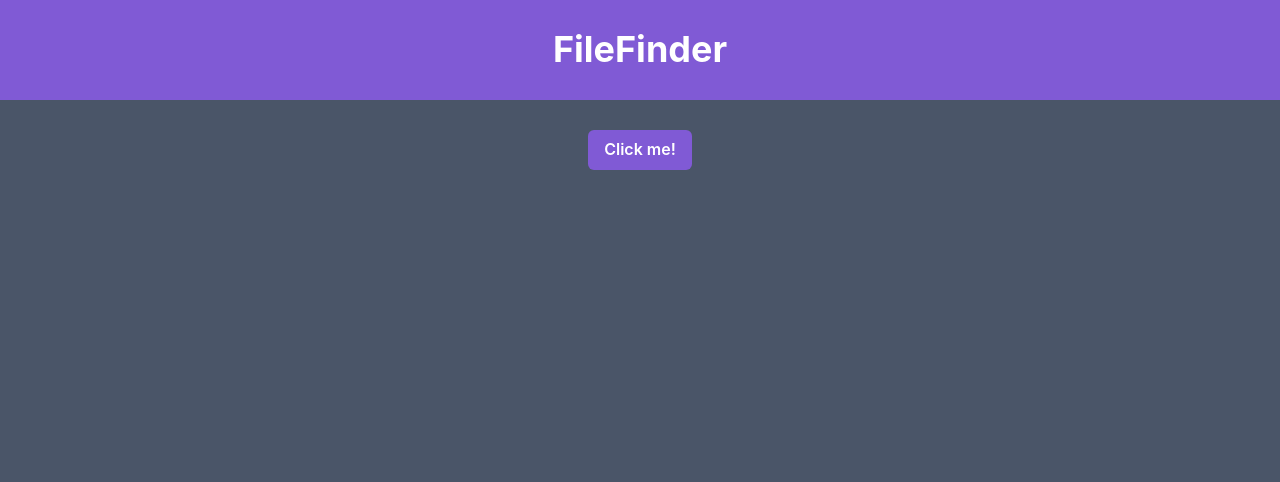
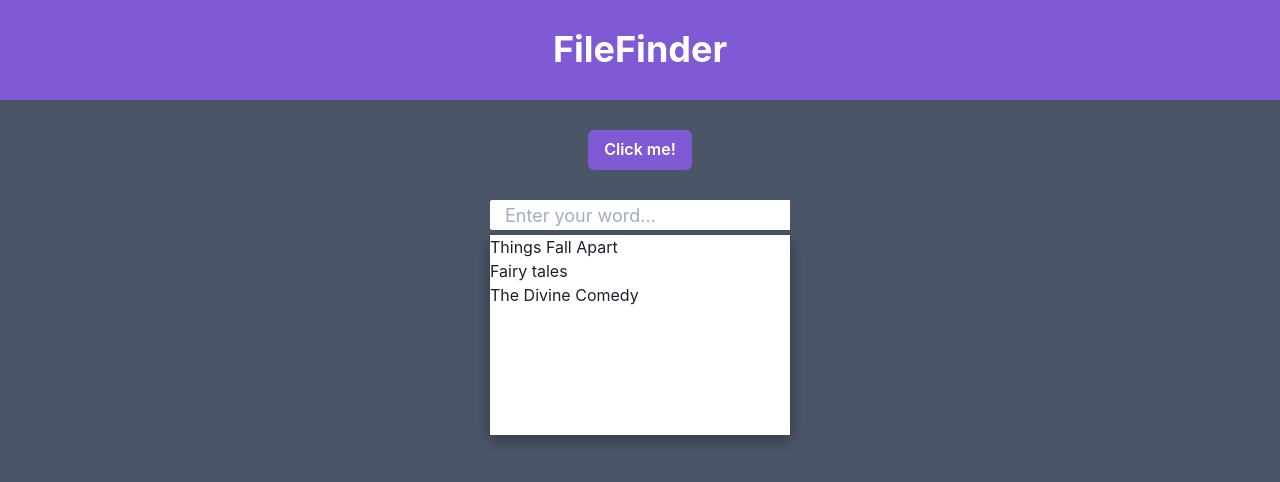
Before and after one commit to kraleppa/agh-tk, a React (Create React App) app in the folder frontend/: page / in a window 1280 px wide. Shown: the top 482 px of the page. Built offline with nearby package versions, Linux system fonts and the light colour scheme.

Commit message:
Update App.js (#5)

```diff
--- a/frontend/src/App.js
+++ b/frontend/src/App.js
@@ -1,4 +1,6 @@
 import { Box, Button, Center, Heading } from "@chakra-ui/react";
+import SearchBar from "./Components/SearchBar";
+import Data from './data.json'
 
 function App() {
   return (
@@ -11,6 +13,9 @@ function App() {
           Click me!
         </Button>
       </Center>
+      <Center>
+        <SearchBar placeholder="Enter your word..." data={Data} />
+      </Center>
     </Box>
   );
 }
```
